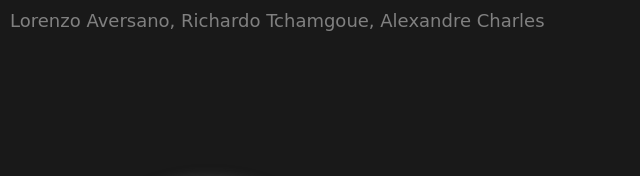
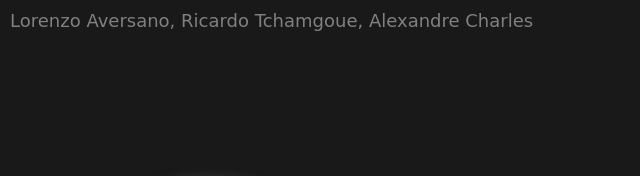
Before and after one commit to seinokoula/Tech_update, a plain HTML site: page index.html in a window 1280 px wide. Shown: the top 176 px of the page, 0-640 px from the left. Drawn offline with nearby package versions, Linux system fonts and the light colour scheme.

Commit message:
not nice

```diff
--- a/index.html
+++ b/index.html
@@ -219,7 +219,7 @@ sc.style.transform = `rotateZ(${ss}deg)`;
 
         <footer>
             Lorenzo Aversano,
-            Richardo Tchamgoue,
+            Ricardo Tchamgoue,
             Alexandre Charles
         </footer>
 
```
